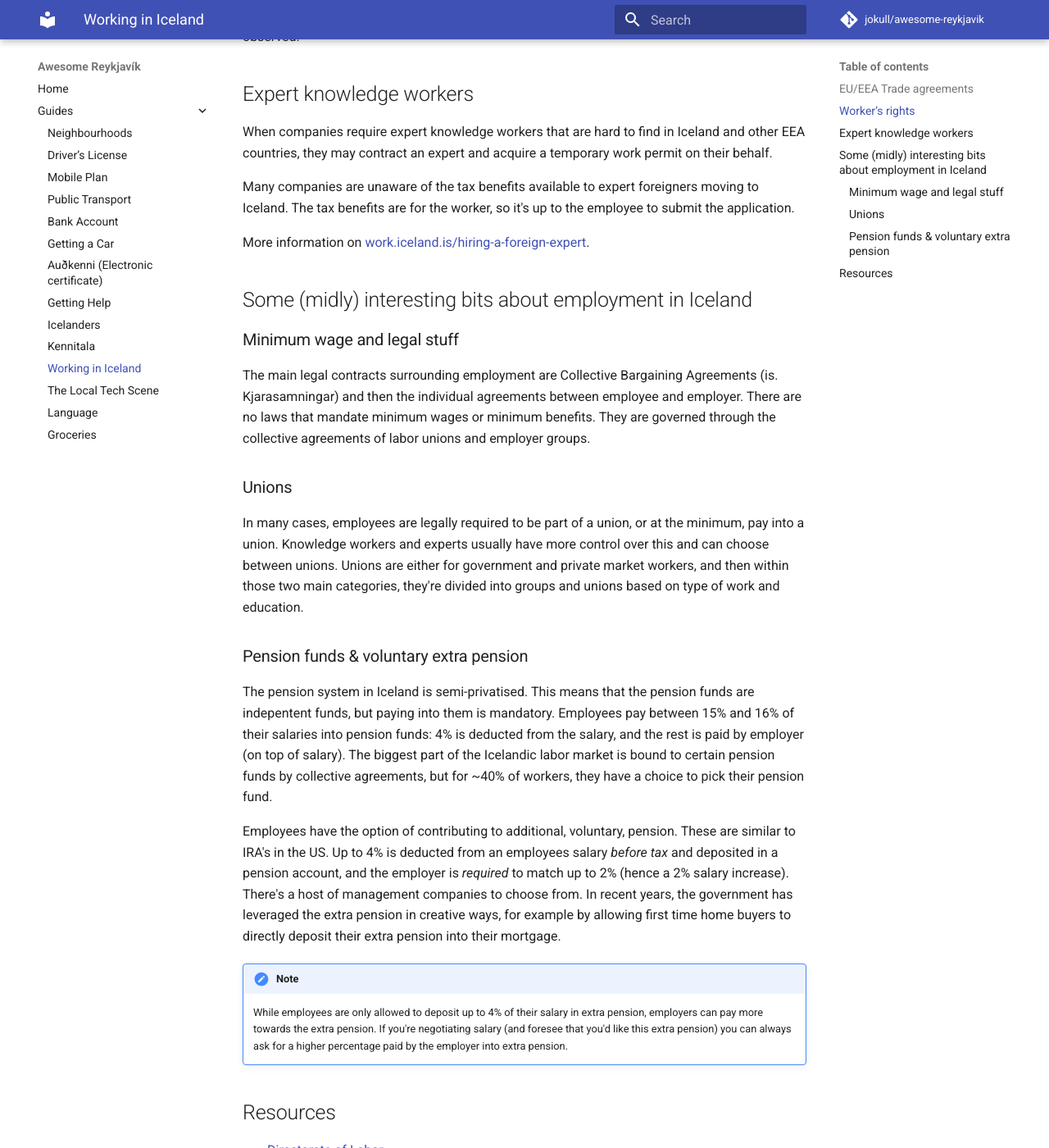
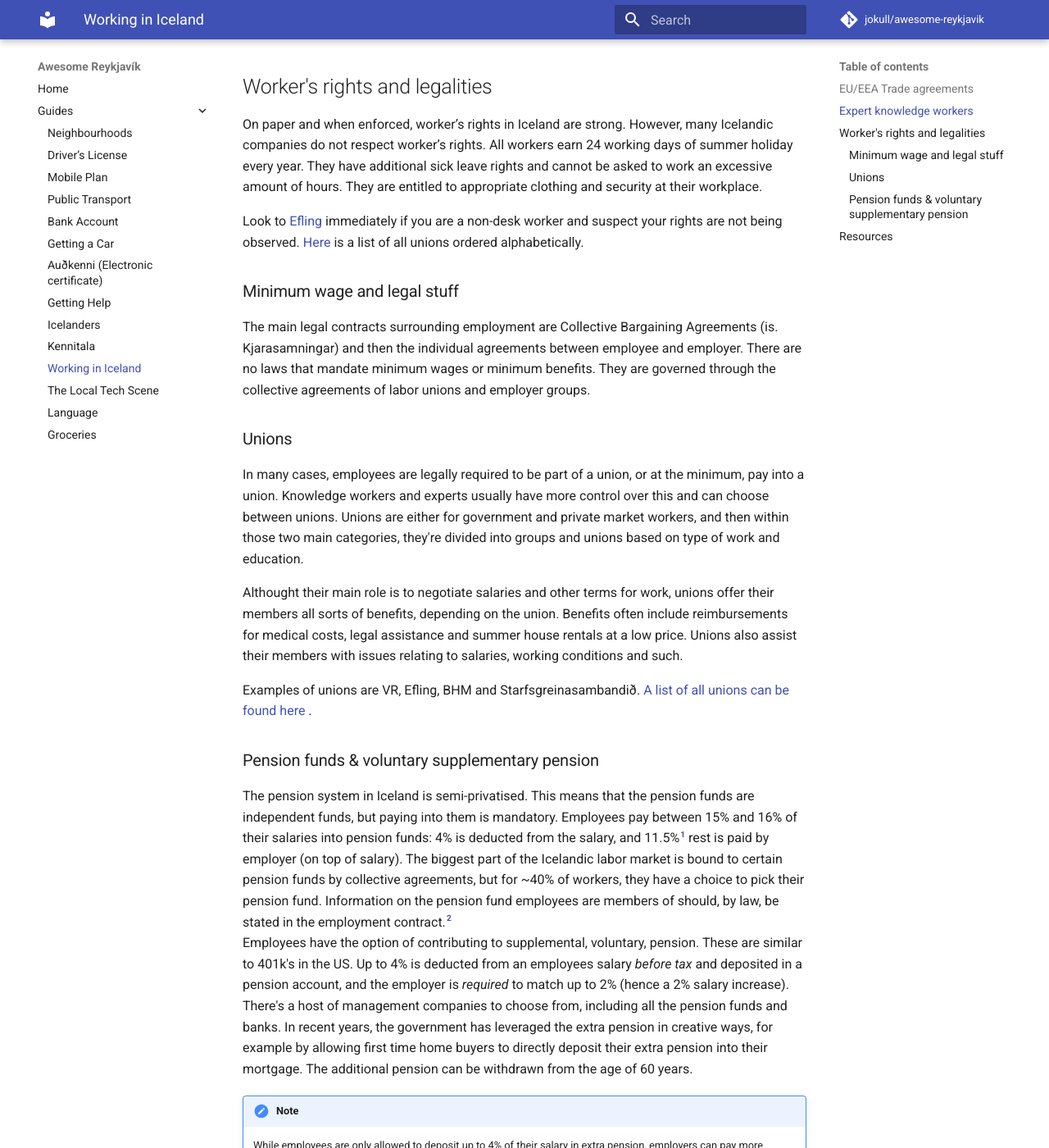
Before and after one commit to jokull/awesome-reykjavik, an MkDocs documentation site: the page built from docs/guides/working-in-iceland.md, in a window 1280 px wide and 1400 px high, scrolled down 602 px. Shown: the whole window at 82% size. Built offline with MkDocs 1.6.1 and Material for MkDocs 9.7.7, drawn with Linux system fonts in a browser that asks for light colours; comment, search, counter and statistics services are not loaded; some of the changed text lies outside the part shown.

Commit message:
Work Update (#11)
* work update

* add footnote extension

```diff
--- a/docs/guides/working-in-iceland.md
+++ b/docs/guides/working-in-iceland.md
@@ -11,17 +11,6 @@ Anyone with citizenship within the
 to relocate freely and work in Iceland without any special license or work
 permit. For anyone outside this area it becomes much more complicated.
 
-## Worker’s rights
-
-On paper and when enforced, worker’s rights in Iceland are strong. However,
-many Icelandic companies do not respect worker’s rights. All workers earn 24
-working days of summer holiday every year. They have additional sick leave
-rights and cannot be asked to work an excessive amount of hours. They are
-entitled to appropriate clothing and security at their workplace.
-
-Look to [Efling](https://efling.is/?lang=en) immediately if you are a non-desk
-worker and suspect your rights are not being observed.
-
 ## Expert knowledge workers
 
 When companies require expert knowledge workers that are hard to find in Iceland and other EEA countries, they may contract an expert and acquire a temporary work permit on their behalf.
@@ -30,7 +19,15 @@ Many companies are unaware of the tax benefits available to expert foreigners mo
 
 More information on [work.iceland.is/hiring-a-foreign-expert](https://work.iceland.is/hiring/hiring-a-foreign-expert).
 
-## Some (midly) interesting bits about employment in Iceland
+## Worker's rights and legalities
+
+On paper and when enforced, worker’s rights in Iceland are strong. However,
+many Icelandic companies do not respect worker’s rights. All workers earn 24
+working days of summer holiday every year. They have additional sick leave
+rights and cannot be asked to work an excessive amount of hours. They are
+entitled to appropriate clothing and security at their workplace.
+
+Look to [Efling](https://efling.is/?lang=en) immediately if you are a non-desk worker and suspect your rights are not being observed. [Here](https://www.samband.is/verkefnin/kjara--og-starfsmannamal/kjarasamningar-og-launatoflur/stettarfelog-i-stafrofsrod/) is a list of all unions ordered alphabetically.
 
 ### Minimum wage and legal stuff
 The main legal contracts surrounding employment are Collective Bargaining Agreements (is. Kjarasamningar) and then the individual agreements between employee and employer. There are no laws that mandate minimum wages or minimum benefits. They are governed through the collective agreements of labor unions and employer groups.
@@ -38,10 +35,15 @@ The main legal contracts surrounding employment are Collective Bargaining Agreem
 ### Unions
 In many cases, employees are legally required to be part of a union, or at the minimum, pay into a union. Knowledge workers and experts usually have more control over this and can choose between unions. Unions are either for government and private market workers, and then within those two main categories, they're divided into groups and unions based on type of work and education.
 
-### Pension funds & voluntary extra pension
-The pension system in Iceland is semi-privatised. This means that the pension funds are indepentent funds, but paying into them is mandatory. Employees pay between 15% and 16% of their salaries into pension funds: 4% is deducted from the salary, and the rest is paid by employer (on top of salary). The biggest part of the Icelandic labor market is bound to certain pension funds by collective agreements, but for ~40% of workers, they have a choice to pick their pension fund.
+Althought their main role is to negotiate salaries and other terms for work, unions offer their members all sorts of benefits, depending on the union. Benefits often include reimbursements for medical costs, legal assistance and summer house rentals at a low price. Unions also assist their members with issues relating to salaries, working conditions and such.
 
-Employees have the option of contributing to additional, voluntary,  pension. These are similar to IRA's in the US. Up to 4% is deducted from an employees salary *before tax* and deposited in a pension account, and the employer is *required* to match up to 2% (hence a 2% salary increase). There's a host of management companies to choose from. In recent years, the government has leveraged the extra pension in creative ways, for example by allowing first time home buyers to directly deposit their extra pension into their mortgage.
+Examples of unions are VR, Efling, BHM and Starfsgreinasambandið. [A list of all unions can be found here](https://www.samband.is/verkefnin/kjara--og-starfsmannamal/kjarasamningar-og-launatoflur/stettarfelog-i-stafrofsrod/) .
+
+
+### Pension funds & voluntary supplementary pension
+The pension system in Iceland is semi-privatised. This means that the pension funds are independent funds, but paying into them is mandatory. Employees pay between 15% and 16% of their salaries into pension funds: 4% is deducted from the salary, and 11.5%[^1]  rest is paid by employer (on top of salary). The biggest part of the Icelandic labor market is bound to certain pension funds by collective agreements, but for ~40% of workers, they have a choice to pick their pension fund. Information on the pension fund employees are members of should, by law, be stated in the employment contract.[^2]
+Employees have the option of contributing to supplemental, voluntary,  pension. These are similar to 401k's in the US. Up to 4% is deducted from an employees salary *before tax* and deposited in a pension account, and the employer is *required* to match up to 2% (hence a 2% salary increase). There's a host of management companies to choose from, including all the pension funds and banks. In recent years, the government has leveraged the extra pension in creative ways, for example by allowing first time home buyers to directly deposit their extra pension into their mortgage. The additional pension can be withdrawn from the age of 60 years.
+
 
 !!! note
 	While employees are only allowed to deposit up to 4% of their salary in extra pension, employers can pay more towards the extra pension. If you're negotiating salary (and foresee that you'd like this extra pension) you can always ask for a higher percentage paid by the employer into extra pension.
@@ -51,3 +53,7 @@ Employees have the option of contributing to additional, voluntary,  pension. Th
 - [Directorate of Labor](https://www.vinnumalastofnun.is/en)
 - [Work in Iceland](https://work.iceland.is/)
 - [Fjölmenningarsetur](https://www.mcc.is)
+
+
+[^1]: https://www.lifeyrismal.is/is/frettir/haekkun-a-framlagi-launagreidenda-i-lifeyrissjod
+[^2]: https://www.althingi.is/lagas/nuna/1997129.html
--- a/mkdocs.yml
+++ b/mkdocs.yml
@@ -11,6 +11,7 @@ markdown_extensions:
   - admonition
   - toc:
       permalink: true
+  - footnotes
 nav:
     - Home: 'index.md'
     - 'Guides':
```
